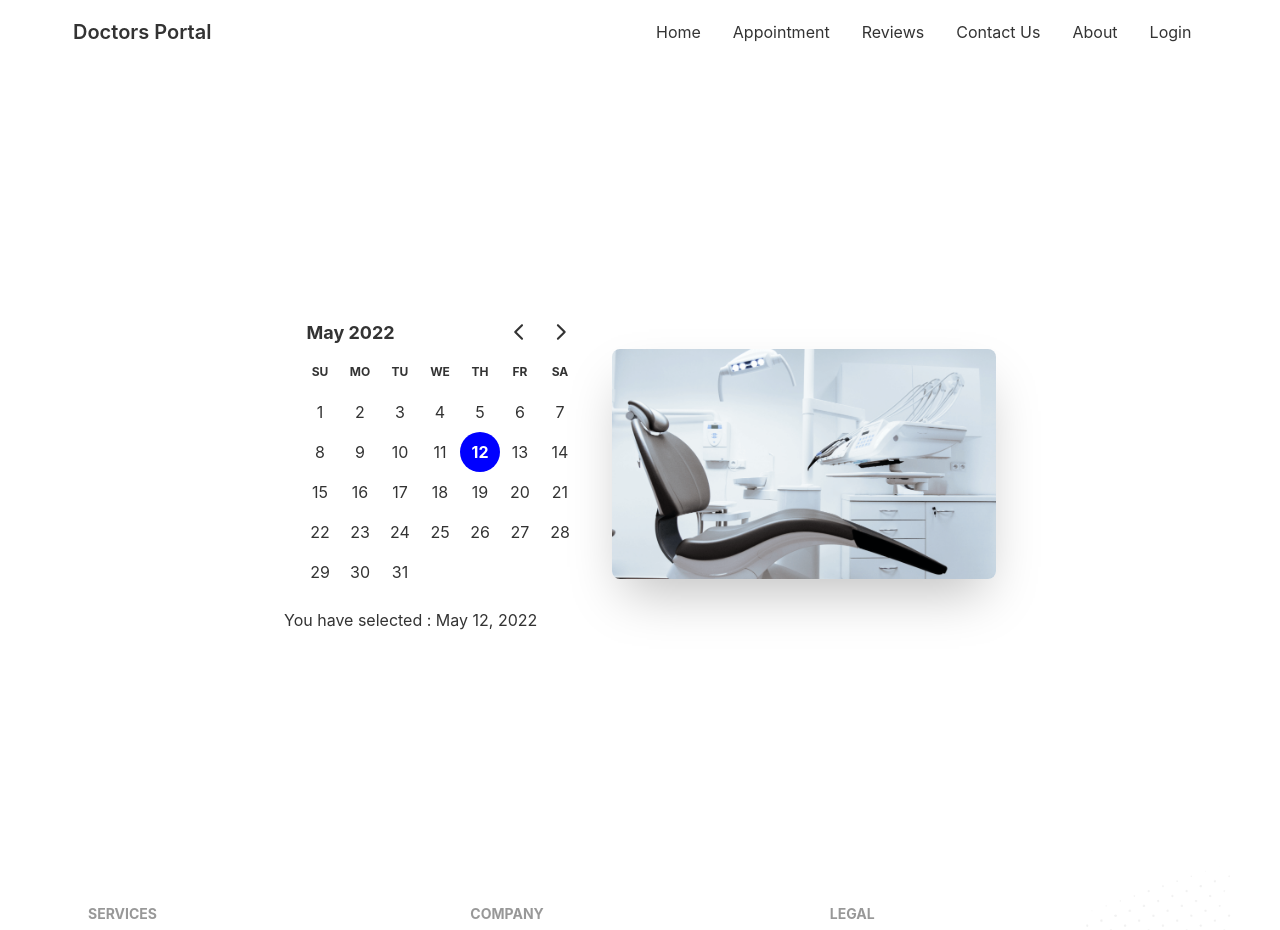
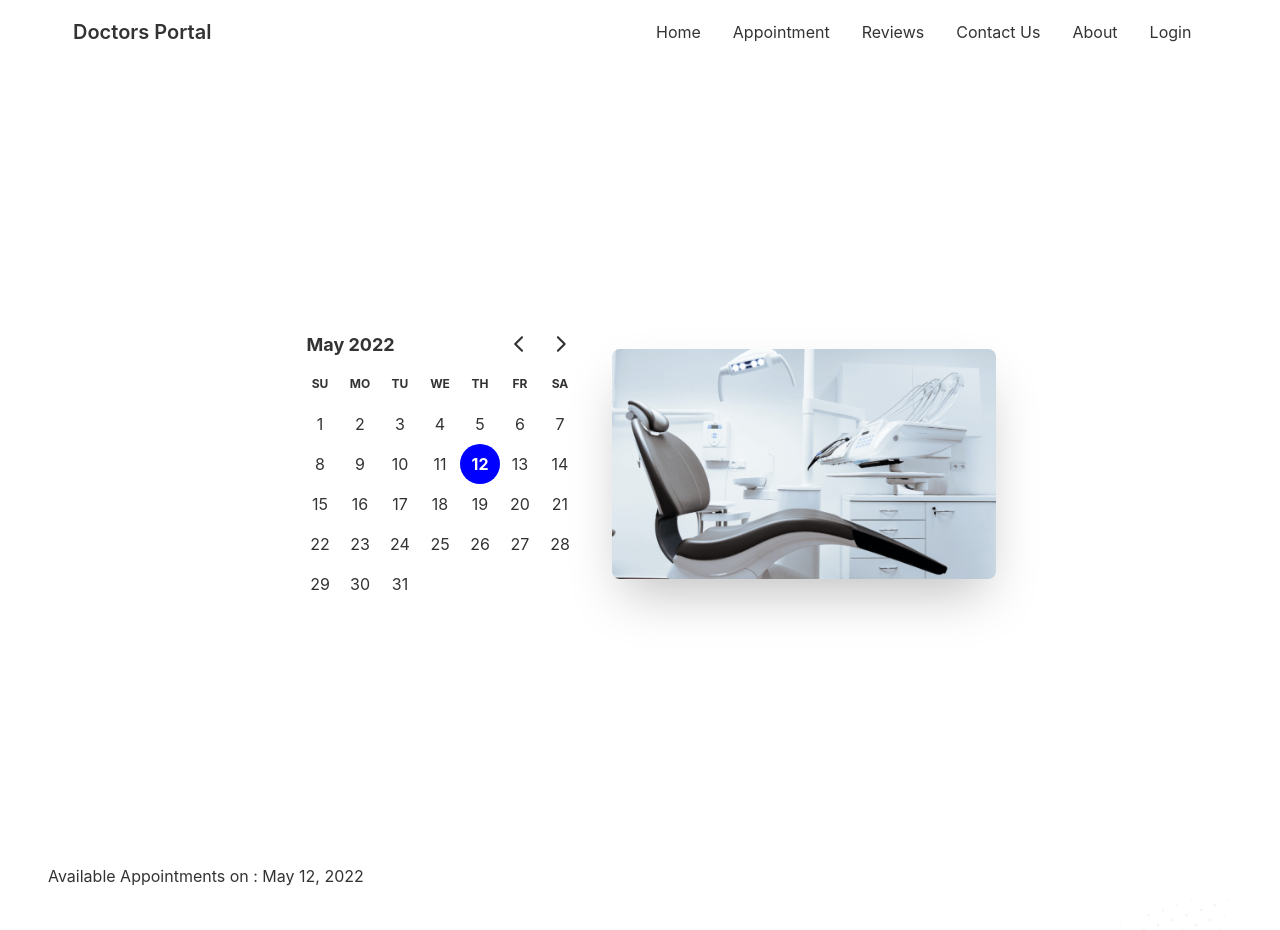
Before and after one commit to provashish95/doctors-portal-client, a React (Create React App) app: page /appointment in a window 1280 px wide. Shown: the top 930 px of the page. Built offline with nearby package versions, Linux system fonts and the light colour scheme.

Commit message:
added available appointments page

```diff
--- a/src/Pages/Appointment/Appointment.js
+++ b/src/Pages/Appointment/Appointment.js
@@ -1,11 +1,14 @@
-import React from 'react';
+import React, { useState } from 'react';
 import Footer from '../Shared/Footer';
 import AppointmentBanner from './AppointmentBanner';
+import AvailableAppointments from './AvailableAppointments';
 
 const Appointment = () => {
+    const [date, setDate] = useState(new Date());
     return (
         <div>
-            <AppointmentBanner></AppointmentBanner>
+            <AppointmentBanner date={date} setDate={setDate}></AppointmentBanner>
+            <AvailableAppointments date={date}></AvailableAppointments>
             <Footer></Footer>
         </div>
     );
--- a/src/Pages/Appointment/AppointmentBanner.js
+++ b/src/Pages/Appointment/AppointmentBanner.js
@@ -1,11 +1,11 @@
-import React, { useState } from 'react';
+import React from 'react';
 import chair from '../../assets/images/chair.png';
 import { DayPicker } from 'react-day-picker';
 import 'react-day-picker/dist/style.css';
-import { format } from 'date-fns';
 
-const AppointmentBanner = () => {
-    const [date, setDate] = useState(new Date());
+
+const AppointmentBanner = ({ date, setDate }) => {
+
 
     return (
         <div className="hero min-h-screen ">
@@ -17,7 +17,7 @@
                         selected={date}
                         onSelect={setDate}
                     />
-                    <p>You have selected : {format(date, 'PP')}</p>
+
                 </div>
             </div>
 
--- /dev/null
+++ b/src/Pages/Appointment/AvailableAppointments.js
@@ -0,0 +1,12 @@
+import { format } from 'date-fns';
+import React from 'react';
+
+const AvailableAppointments = ({ date }) => {
+    return (
+        <div>
+            Available Appointments on :  {format(date, 'PP')}
+        </div>
+    );
+};
+
+export default AvailableAppointments;
```
